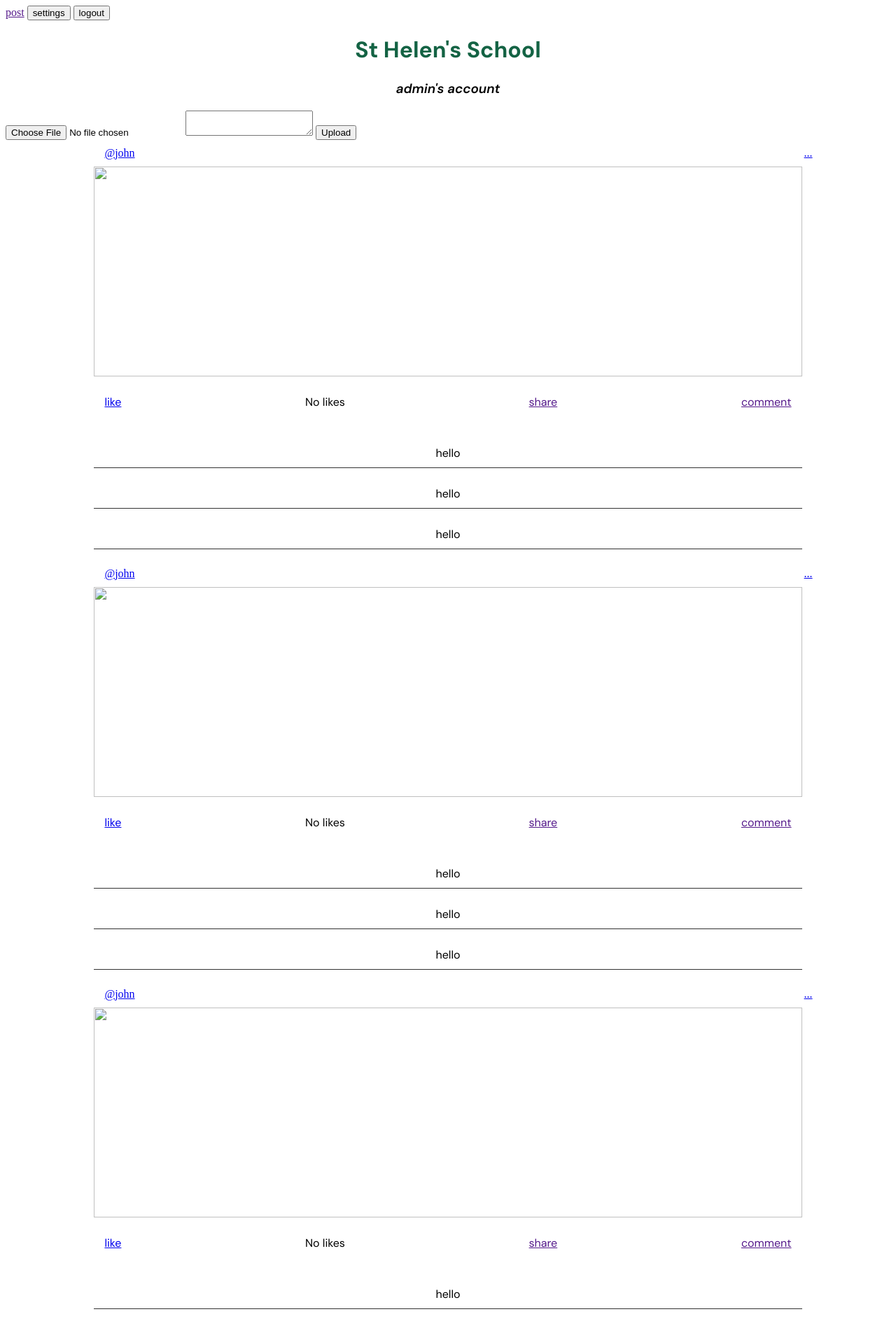
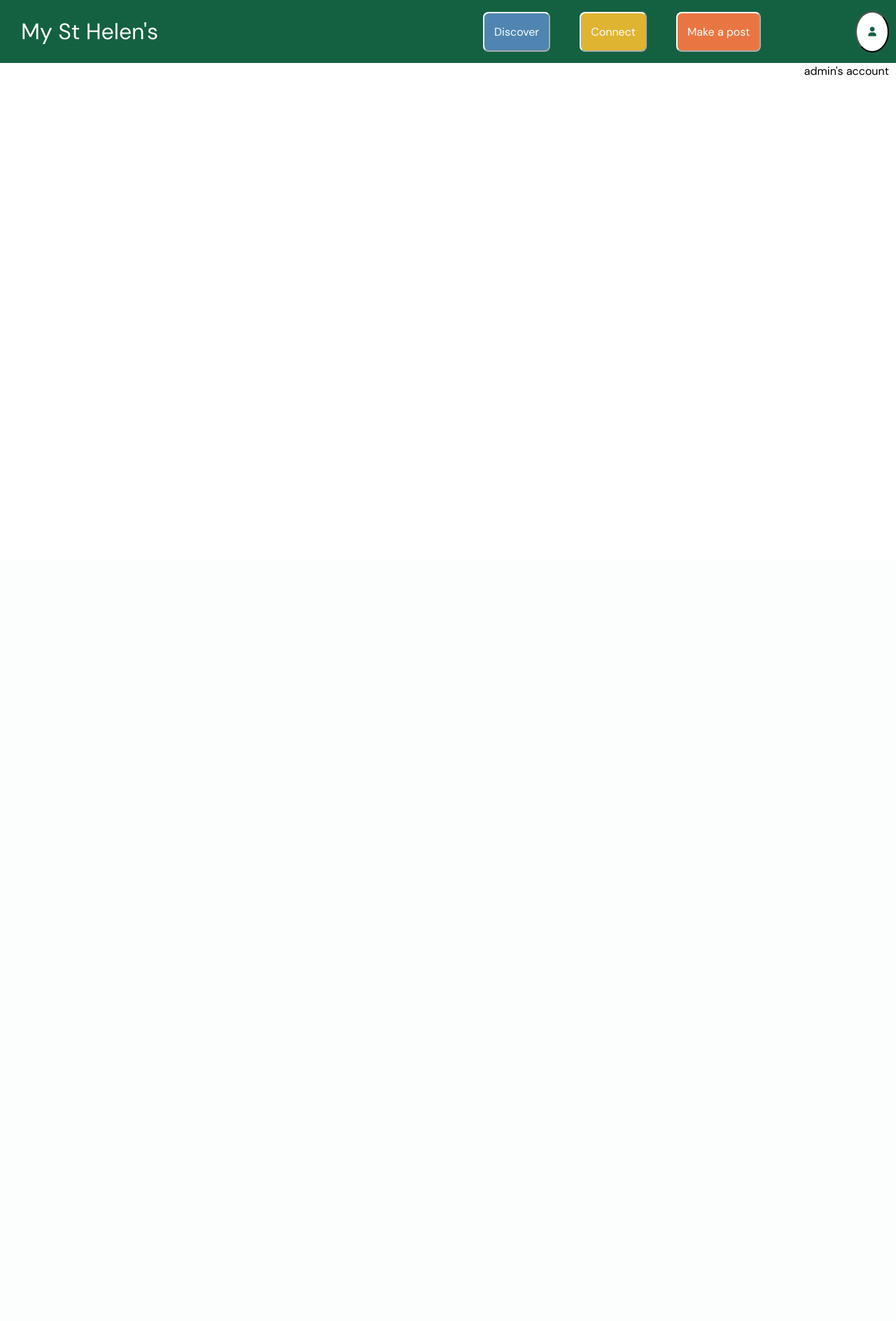
Before and after one commit to prosperReigns/St-Helen_community, a Django app: page / in a window 1280 px wide. Shown: the top 1888 px of the page at 70% size. After the commit the page ends 108 px from the top, so only its background shows below. Run offline with Django 4.2, Linux system fonts and the light colour scheme; a user stored in the database is signed in; data comes from the database, SQL or seed files in the repository; both versions use the stored data as it was after the commit; some libraries are stand-ins or nearby versions.

Commit message:
nav bar development

```diff
--- a/st_helen/core/functions/matching.py
+++ b/st_helen/core/functions/matching.py
@@ -1,7 +1,7 @@
-from core.models import Response, User
+from core.models import Response, Student
 
 def get_responses (user):
-    responses = Response.objects.filter(user=user) #gets each response (from response model)
+    responses = Response.objects.filter(student=user) #gets each response (from response model)
     return{response.question_id: response.option_id for response in responses} #returns all the user's responses to each question in a dictionary
 
 def calculate_match_score (student_a, student_b):
--- a/st_helen/core/urls.py
+++ b/st_helen/core/urls.py
@@ -9,5 +9,7 @@ urlpatterns = [
     path("settings/", views.settings, name="settings"),
     path("upload", views.upload, name="upload"),
     path("like_post", views.like_post),
-    path("connect/", views.connect, name="connect")
+    path("connect/", views.connect, name="connect"),
+    path("discover/", views.discover, name="discover")
+
 ]
--- a/st_helen/core/views.py
+++ b/st_helen/core/views.py
@@ -174,20 +174,30 @@ def connect(request):
     other_responses = Response.objects.exclude(student=current_student) #gets all other responses except the user's
 
     matches = [] #creates the matches list
+    viewed_students = [] #creates a list for students who have been searched already to prevent duplicates
 
     for response in other_responses:
         student_response = current_student_responses.filter(question=response.question).first() #filters responses based on the question
 
         if student_response: #if the student has answered
-            score = calculate_match_score(student_response,response) #calls the matching algorithm
+            score = calculate_match_score(current_student,response.student) #calls the matching algorithm
 
-            if score>=3: #only show a match if they have a score greater than 3
+            if score>=3 and response.student not in viewed_students: #only show a match if they have a score greater than 3 and they are not in the list already
                 matched_student = response.student
-                matches.append ({
-                    'student':matched_student,
-                    'score':score
-                }) #adds the user to the matches list
+
+                if matched_student: #only if matched_student is valid
+                    matches.append ({
+                        'student':matched_student,
+                        'score':score
+                    }) #adds the user to the matches list
+
+                    viewed_students.append(matched_student) #appends the student to the viewed list
+
 
     matches = sorted(matches, key=lambda x:x['score'], reverse=True) #sorts the list in descending order so matches go by highest to lowest
 
     return render (request, "connect.html", {'matches':matches})
+
+@login_required(login_url="login")
+def discover(request):
+    return render (request, 'discover.html')
--- /dev/null
+++ b/st_helen/static/core/nav.css
@@ -0,0 +1,149 @@
+html, body {
+    margin: 0;
+    padding: 0;
+    width: 100%;
+    overflow-x: hidden;
+}
+
+.content-container {
+    padding-top: 80px;
+}
+
+.topnav {
+    display: flex;
+    align-items: center;
+    justify-content: space-between;
+    background-color: #146142;
+    width: 100%;
+    position: fixed;
+    top: 0;
+    left: 0;
+    right: 0;
+    height: 90px;
+    padding: 0 20px;
+    z-index: 1000;
+}
+
+.topnav .button-container{
+    display: flex;
+    gap: 10px;
+}
+
+.topnav .profileicon {
+    background-color: white;
+    border-radius: 50%;
+    color:#146142;
+    padding: 16px;
+    margin-right: 30px;
+    margin-top: 11px;
+    margin-bottom: 11px;
+}
+
+.topnav .profileicon:hover {
+    background-color: #acb5ac;
+    color: white;
+}
+
+.topnav .connectbutton {
+    background-color:#deb431;
+    border-color: white;
+    border-radius: 8px;
+    color: white;
+    text-align: center;
+    padding: 16px 14px;
+    margin-right: 16px;
+    margin-left: 16px;
+    margin-top: 12px;
+    margin-bottom: 12px;
+    text-decoration: none;
+    font-size: 16px;
+    font-family: 'DM Sans', sans-serif;
+}
+
+.topnav .connectbutton:hover {
+    background-color: #acb5ac;
+    color: white
+}
+
+.topnav .discoverbutton {
+    background-color:#4f85b0;
+    border-color: white;
+    border-radius: 8px;
+    color: white;
+    text-align: center;
+    padding: 16px 14px ;
+    margin-right: 16px;
+    margin-left: 16px;
+    margin-top: 12px;
+    margin-bottom: 12px;
+    text-decoration: none;
+    font-size: 16px;
+    font-family: 'DM Sans', sans-serif;
+}
+
+.topnav .discoverbutton:hover {
+    background-color: #acb5ac;
+    color: white
+}
+
+.topnav .makepostbutton {
+    background-color:#e97642;
+    border-color: white;
+    border-radius: 8px;
+    color: white;
+    text-align: center;
+    padding: 16px 14px;
+    margin-right: 125px;
+    margin-left: 16px;
+    margin-top: 12px;
+    margin-bottom: 12px;
+    text-decoration: none;
+    font-size: 16px;
+    font-family: 'DM Sans', sans-serif;
+}
+
+.topnav .makepostbutton:hover {
+    background-color: #acb5ac;
+    color: white
+}
+
+.topnav .homebutton {
+    float: right;
+    background-color:#e30c64;
+    border-color: white;
+    border-radius: 8px;
+    color: white;
+    text-align: center;
+    padding: 16px 14px;
+    margin-right: 125px;
+    margin-left: 16px;
+    margin-top: 12px;
+    margin-bottom: 12px;
+    text-decoration: none;
+    font-size: 16px;
+    font-family: 'DM Sans', sans-serif;
+}
+
+.topnav .homebutton:hover {
+    background-color: #acb5ac;
+    color: white
+}
+
+.topnav h1 {
+    font-family: 'DM Sans', sans-serif;
+    font-weight:400;
+    float: left;
+    margin-left: 10px;
+    color: white
+}
+
+.topnav2 p{
+    font-family: 'DM Sans', sans-serif;
+    color: black;
+    text-align: right;
+    font-size: 16px;
+    margin-right: 10px;
+    padding-top: 75px;
+    padding-bottom: 0%;
+
+}
--- a/st_helen/static/core/style.css
+++ b/st_helen/static/core/style.css
@@ -9,6 +9,7 @@ h2{
     font-family: 'DM Sans', sans-serif;
     text-align: center;
     font-weight: 800;
+    margin-top: 80px;
 }
 
 h3{
--- a/st_helen/templates/base.html
+++ b/st_helen/templates/base.html
@@ -9,6 +9,7 @@
     <link rel="preconnect" href="https://fonts.googleapis.com">
     <link rel="preconnect" href="https://fonts.gstatic.com" crossorigin>
     <link href="https://fonts.googleapis.com/css2?family=DM+Sans:ital,opsz,wght@0,9..40,100..1000;1,9..40,100..1000&display=swap" rel="stylesheet">
+    <script src="https://kit.fontawesome.com/6bd93df1a5.js" crossorigin="anonymous"></script>
     {% block style %} {% endblock %}
 </head>
 <body>
--- a/st_helen/templates/index.html
+++ b/st_helen/templates/index.html
@@ -5,52 +5,23 @@
 {% block style %}
 <link rel="stylesheet" href="{% static 'core/post_style.css' %}">
 <link rel="stylesheet" href="{% static 'core/style.css' %}">
+<link rel="stylesheet" href="{% static 'core/nav.css' %}">
 {% endblock %}
 
 
 {% block content %}
-    <div class="nav">
-        <a href="">post</a> <!-- add a post function -->
-        <button type="button" onclick="window.location.href='/settings'">settings</button>
-        <button type="button" onclick="window.location.href='/logout'">logout</button>
-        <h1>St Helen's School</h1>
-        <h3> {{user.username}}'s account </h3>
+<div class="topnav">
+    <h1>My St Helen's</h1>
+    <div class="button-container"> <!--button container class to attribute common features-->
+        <button class="button discoverbutton" onclick="window.location.href='/discover'">Discover</button> <!--redirects to discover-->
+        <button class="button connectbutton" onclick="window.location.href='/connect'">Connect</button> <!-- redirects to connect-->
+        <button class="button makepostbutton">Make a post</button> <!--make post button (no added functionality)-->
+        <button class="profileicon" onclick="window.location.href='/settings'"><i class ="fa-solid fa-user"></i></button><!--profile icon-->
     </div>
+</div>
+<p></p>
+<div class ="topnav2">
+    <p> {{user.username}}'s account </p> <!--displays the user's account name for recognition purposes-->
+</div>
 
-    <form action="upload" method="POST" enctype="multipart/form-data"> <!--creating the post form-->
-        {% csrf_token %} <!-- add underneath a form-->
-        <input type="file" name="post_image">
-        <textarea name="caption" id="caption" placeholder="caption"> </textarea>
-        <button type="submit">Upload</button>
-
-    </form>
-
-    <div class="post_feed">
-        {% for post in posts %}
-        <div class="post_header">
-            <a href="#">@{{post.user}}</a> <!-- references the user's username when they make the post-->
-            <a href="#">...</a>
-        </div>
-        <div class="post_image">
-            <img src ="" alt= "">
-        </div>
-        <div class="post_options">
-            <p><a href="/like_post?post_id={{post.id}}">like</a></p> <!-- anchor tag allows people to click on the button -->
-            {% if post.no_of_likes == 0 %}
-            <p>No likes</p>
-            {% elif post.no_of_likes < 0 %}
-            <p>No likes</p>
-            {% else %}
-            <p>Liked by {{post.no_of_likes}} people</p>
-            {% endif %}
-            <p><a href>share</a></p>
-            <p><a href>comment</a></p>
-        </div>
-        <div class="post_comment">
-            <p>hello</p>
-            <p>hello</p>
-            <p>hello</p>
-        </div>
-        {% endfor %} <!-- loops for every post made-->
-    </div>
 {% endblock %}
```
Also changed, not shown: st_helen/templates/connect.html (+35 -1 lines), st_helen/templates/discover.html (+19 -1 lines), st_helen/templates/settings.html (+22 -0 lines), st_helen/db.sqlite3, st_helen/media/profile_images/testuser4_profile_pic.jpg (added).
